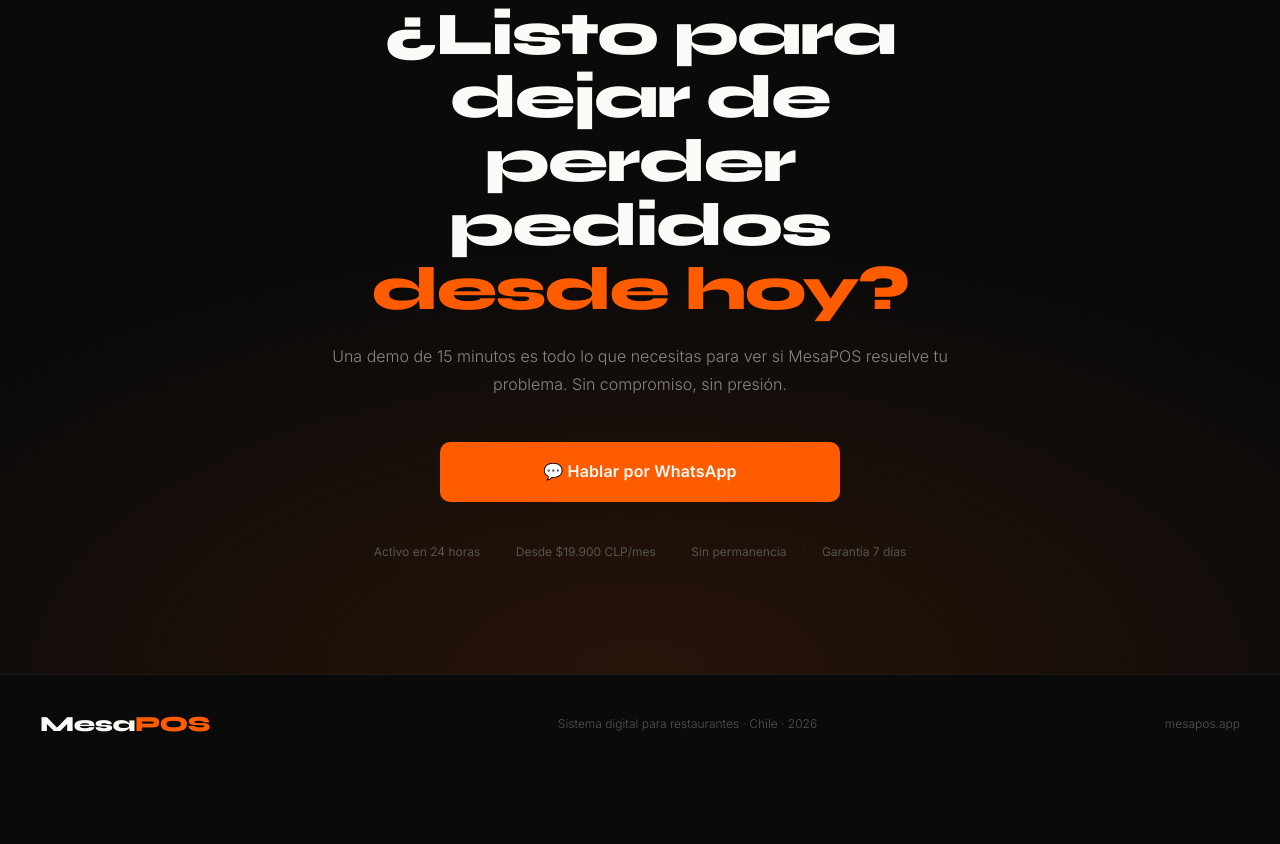
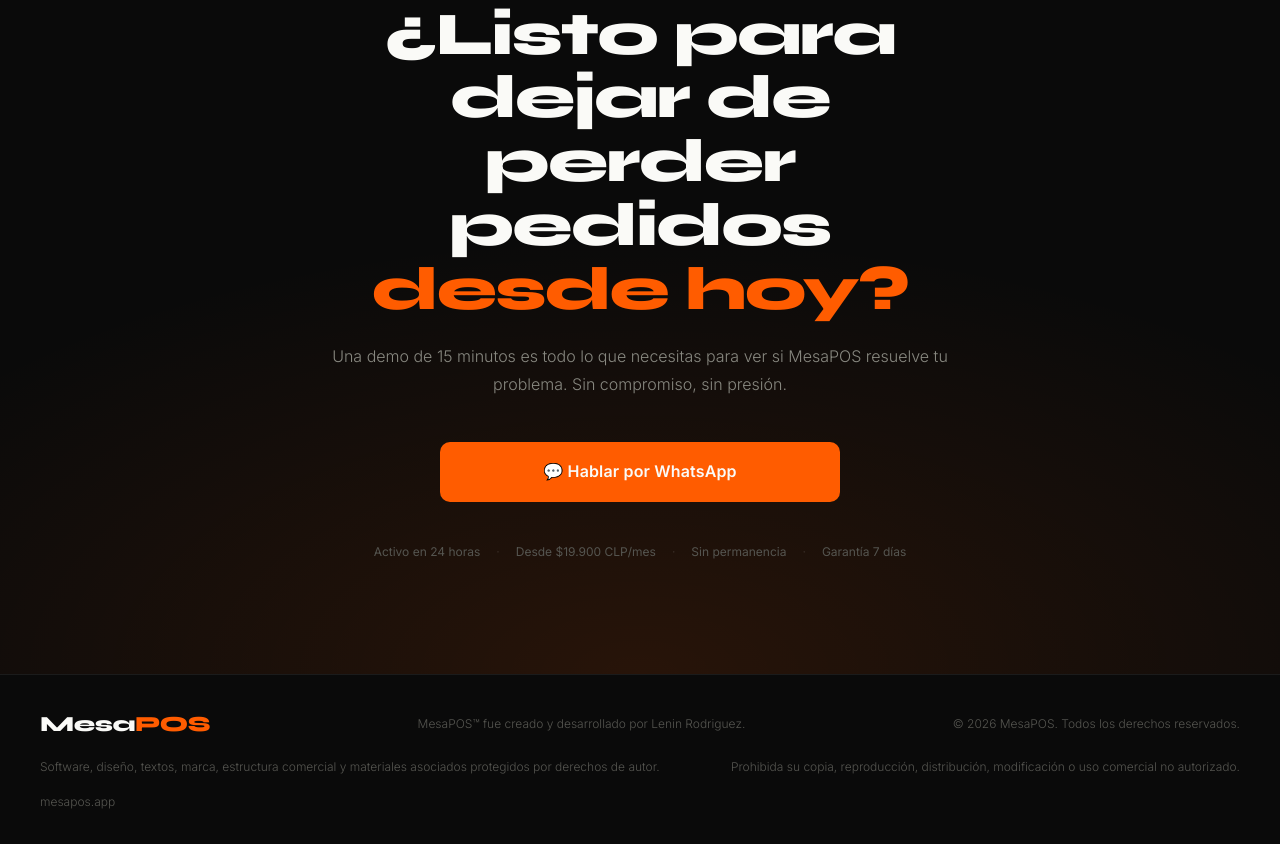
Before and after one commit to lenin0430-oss/mesapos-landing, a plain HTML site: page index.html in a window 1280 px wide. Shown: the part 7973-8817 px from the top of the page. Before the commit the page ends 8746 px from the top, so only its background shows below. Drawn offline with Linux system fonts and the light colour scheme.

Commit message:
Agregar aviso legal y autor de MesaPOS

```diff
--- a/index.html
+++ b/index.html
@@ -516,7 +516,10 @@
 
 <footer>
   <div class="logo">Mesa<span>POS</span></div>
-  <p>Sistema digital para restaurantes · Chile · 2026</p>
+  <p>MesaPOS™ fue creado y desarrollado por Lenin Rodriguez.</p>
+  <p>© 2026 MesaPOS. Todos los derechos reservados.</p>
+  <p>Software, diseño, textos, marca, estructura comercial y materiales asociados protegidos por derechos de autor.</p>
+  <p>Prohibida su copia, reproducción, distribución, modificación o uso comercial no autorizado.</p>
   <p>mesapos.app</p>
 </footer>
 
```
